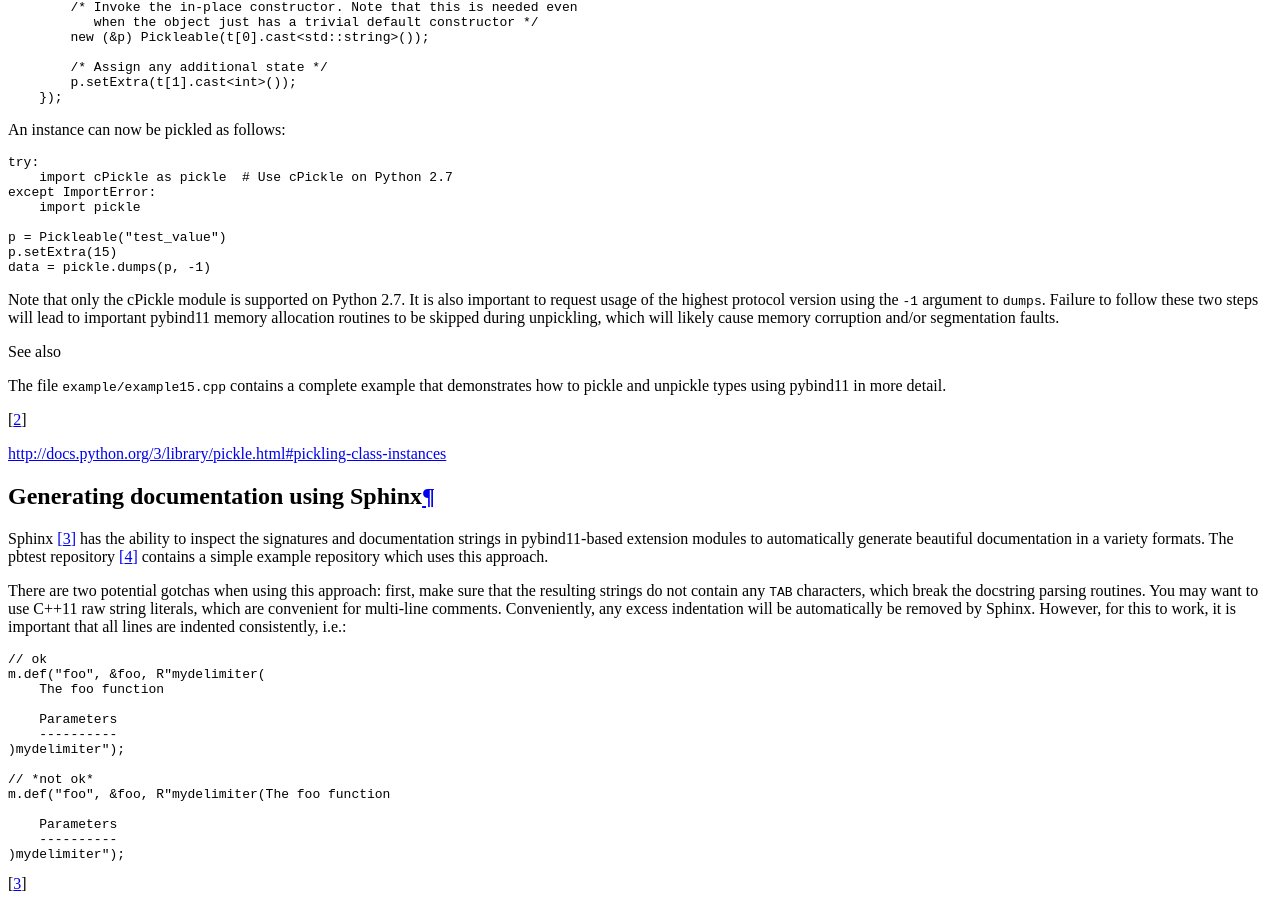
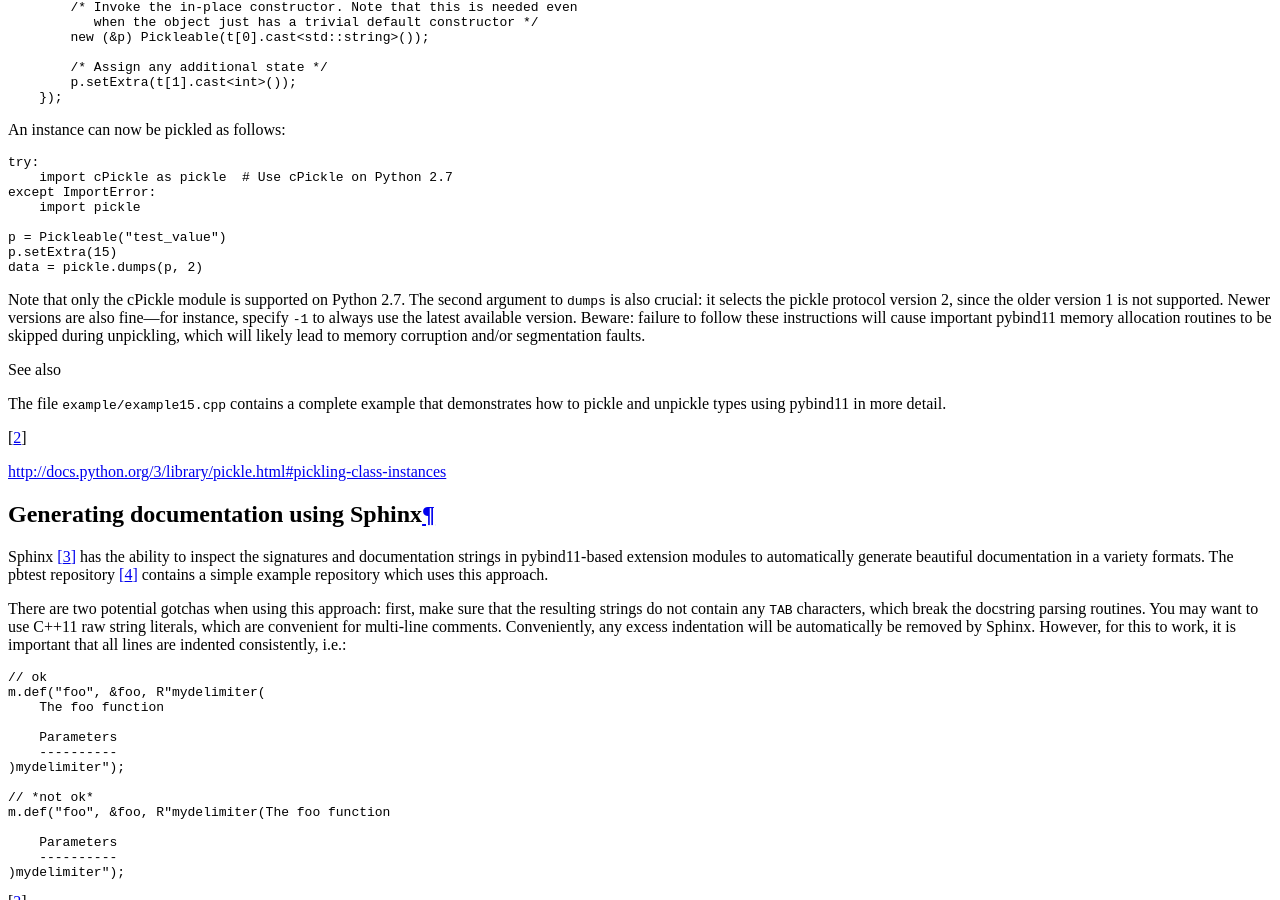
Before and after one commit to pybind/pybind11, a Sphinx documentation site: the page built from docs/advanced.rst, in a window 1280 px wide and 900 px high, scrolled down 16805 px. Built offline with Sphinx 7.4.7 and the Read the Docs theme 2.0.0, drawn with Linux system fonts in a browser that asks for light colours.

Commit message:
clarified pickle version requirements (fixes #186)

```diff
--- a/docs/advanced.rst
+++ b/docs/advanced.rst
@@ -1340,13 +1340,15 @@ An instance can now be pickled as follows:
 
     p = Pickleable("test_value")
     p.setExtra(15)
-    data = pickle.dumps(p, -1)
+    data = pickle.dumps(p, 2)
 
-Note that only the cPickle module is supported on Python 2.7. It is also
-important to request usage of the highest protocol version using the ``-1``
-argument to ``dumps``. Failure to follow these two steps will lead to important
-pybind11 memory allocation routines to be skipped during unpickling, which will
-likely cause memory corruption and/or segmentation faults.
+Note that only the cPickle module is supported on Python 2.7. The second
+argument to ``dumps`` is also crucial: it selects the pickle protocol version
+2, since the older version 1 is not supported. Newer versions are also fine—for
+instance, specify ``-1`` to always use the latest available version. Beware:
+failure to follow these instructions will cause important pybind11 memory
+allocation routines to be skipped during unpickling, which will likely lead to
+memory corruption and/or segmentation faults.
 
 .. seealso::
 
```
Also changed, not shown: 1 other file.
